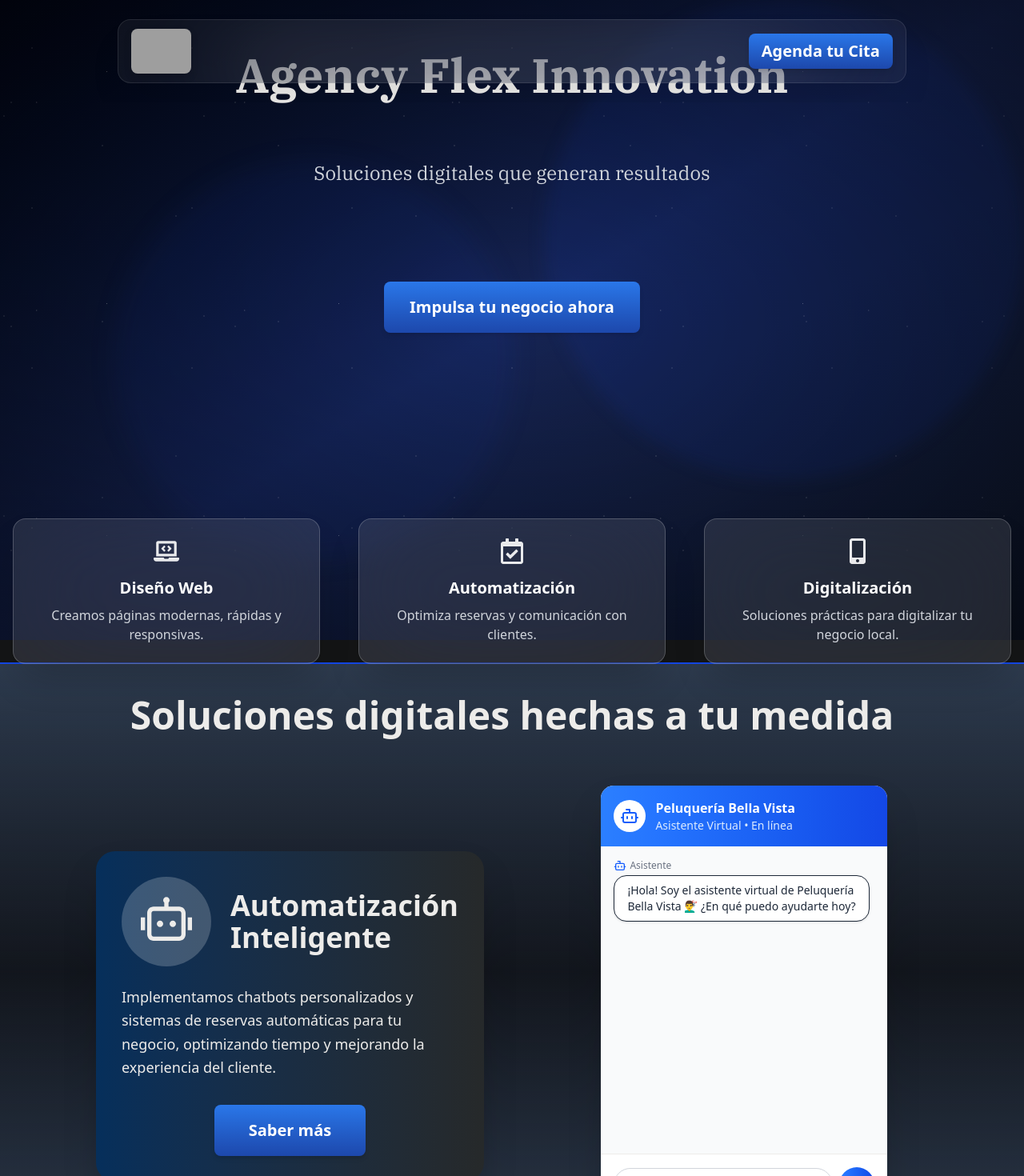
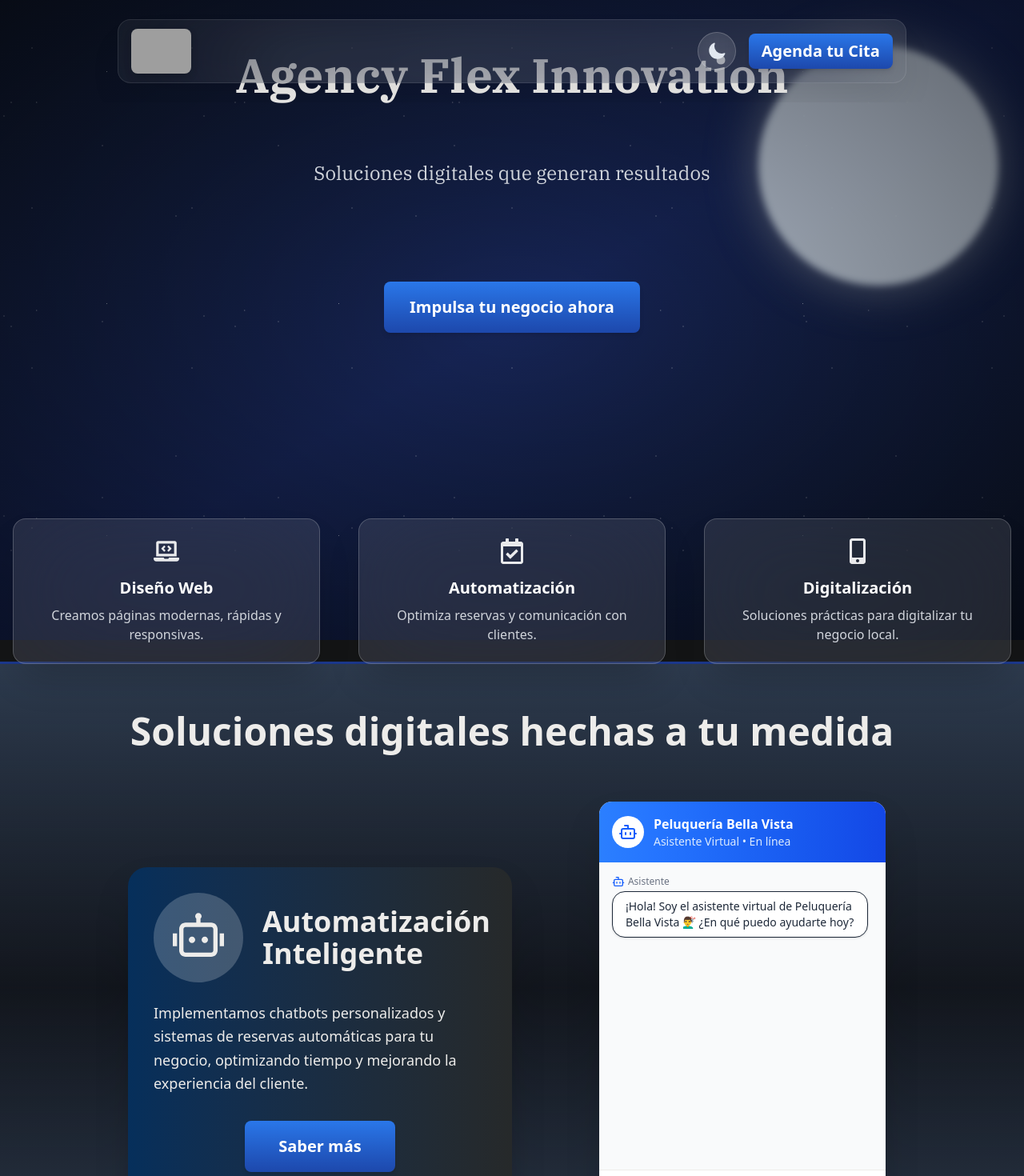
Before and after one commit to efeluxy/digital-agencyflexinnovations-personal, a React (Vite) app: page / in a window 1280 px wide. Shown: the top 1470 px of the page at 80% size. Built offline with nearby package versions, Linux system fonts and the light colour scheme; grey boxes are pictures that could not be loaded.

Commit message:
Background changed
Se ha cambiado el fondo de pantalla de la web y se ha tematizado con oscuro y claro como temas seleccionables.

```diff
--- a/src/App.tsx
+++ b/src/App.tsx
@@ -4,11 +4,13 @@ import Services from "./pages/Services";
 import About from "./pages/About";
 import AppLayout from "./layouts/AppLayout";
 import Form from "./pages/Form";
+import { ThemeProvider } from "./layouts/ThemeContext";
 
 function App() {
 
   return (
     <>
+      <ThemeProvider>
         <AppLayout>
           <Header />
           <Home />
@@ -16,6 +18,7 @@ function App() {
           <About />
           <Form />
         </AppLayout>
+      </ThemeProvider>
     </>
   );
 }
--- a/src/layouts/AppLayout.tsx
+++ b/src/layouts/AppLayout.tsx
@@ -1,34 +1,14 @@
 import React from "react";
-import {
-  // OceanDepthsTheme,
-  MidnightSkyTheme,
-  // ArcticFrostTheme,
-  // DeepSpaceTheme,
-} from "../layouts/BackgroundThemes";
+import { MidnightSkyTheme, SundaySkyTheme } from "./BackgroundThemes";
+import { useTheme } from "./ThemeContext";
 
 const AppLayout: React.FC<{ children: React.ReactNode }> = ({ children }) => {
-  // 🎨 Cambia aquí el tema que quieras usar
-  const selectedTheme = "midnight"; // Opciones: "ocean", "midnight", "arctic", "space"
-
-  const renderTheme = () => {
-    switch (selectedTheme) {
-      // case "ocean":
-      //   return <OceanDepthsTheme />;
-      case "midnight":
-        return <MidnightSkyTheme />;
-      // case "arctic":
-      //   return <ArcticFrostTheme />;
-      // case "space":
-      //   return <DeepSpaceTheme />;
-      default:
-        return <MidnightSkyTheme />;
-    }
-  };
+  const { theme } = useTheme();
 
   return (
     <div className="w-full flex flex-col">
-      {/* Fondo seleccionado */}
-      {renderTheme()}
+      {/* Fondo según tema seleccionado */}
+      {theme === "dark" ? <MidnightSkyTheme /> : <SundaySkyTheme />}
 
       {/* Contenido principal */}
       <main className="relative z-10 flex-1 w-full">{children}</main>
--- a/src/layouts/BackgroundThemes.tsx
+++ b/src/layouts/BackgroundThemes.tsx
@@ -1,54 +1,53 @@
-// 🌊 TEMA 1: Ocean Depths (Profundidades del Océano)
-export const OceanDepthsTheme = () => (
-  <div className="fixed inset-0 z-0 w-full overflow-hidden">
-    {/* Gradiente base azul profundo */}
-    <div className="absolute inset-0 bg-gradient-to-b from-slate-950 via-blue-950 to-gray-950" />
+// 🌙 TEMA OSCURO: Midnight Sky (Cielo de Medianoche)
+// export const MidnightSkyTheme = () => (
+//   <div className="fixed inset-0 z-0 w-full overflow-hidden">
+//     {/* Gradiente base noche */}
+//     <div className="absolute inset-0 bg-gradient-to-br from-slate-950 via-blue-950 to-slate-900" />
 
-    {/* Ondas horizontales sutiles */}
-    <div
-      className="absolute inset-0 opacity-30"
-      style={{
-        backgroundImage: `
-          repeating-linear-gradient(
-            0deg,
-            transparent,
-            transparent 100px,
-            rgba(59, 130, 246, 0.03) 100px,
-            rgba(59, 130, 246, 0.03) 200px
-          )
-        `
-      }}
-    />
+//     {/* Estrellas pequeñas */}
+//     <div
+//       className="absolute inset-0 opacity-40"
+//       style={{
+//         backgroundImage: `
+//           radial-gradient(1px 1px at 20% 30%, white, transparent),
+//           radial-gradient(1px 1px at 60% 70%, white, transparent),
+//           radial-gradient(1px 1px at 50% 50%, white, transparent),
+//           radial-gradient(1px 1px at 80% 10%, white, transparent),
+//           radial-gradient(1px 1px at 90% 60%, white, transparent),
+//           radial-gradient(1px 1px at 33% 80%, white, transparent),
+//           radial-gradient(1px 1px at 15% 55%, white, transparent)
+//         `,
+//         backgroundSize: '200px 200px, 300px 300px, 250px 250px, 280px 280px, 220px 220px, 260px 260px, 290px 290px',
+//         backgroundPosition: '0 0, 40px 60px, 130px 270px, 70px 100px, 150px 50px, 220px 180px, 90px 220px'
+//       }}
+//     />
 
-    {/* Patrón hexagonal */}
-    <div
-      className="absolute inset-0 opacity-5"
-      style={{
-        backgroundImage: `
-          radial-gradient(circle, rgba(96, 165, 250, 0.2) 1px, transparent 1px)
-        `,
-        backgroundSize: '60px 60px'
-      }}
-    />
+//     {/* Nebulosa azul/púrpura */}
+//     <div className="absolute top-0 right-0 w-[600px] h-[600px] bg-blue-800/15 rounded-full blur-[100px]" />
+//     <div className="absolute bottom-0 left-0 w-[500px] h-[500px] bg-indigo-800/10 rounded-full blur-[100px]" />
 
-    {/* Manchas de luz azul */}
-    <div className="absolute top-1/5 right-1/5 w-[500px] h-[500px] bg-blue-900/10 rounded-full blur-[15px]" />
-    <div className="absolute bottom-1/4 left-1/4 w-[500px] h-[500px] bg-blue-900/10 rounded-full blur-[15px]" />
+//     {/* Grid sutil futurista */}
+//     <div
+//       className="absolute inset-0 opacity-[0.03]"
+//       style={{
+//         backgroundImage: 'linear-gradient(rgba(59, 130, 246, 0.1) 1px, transparent 1px), linear-gradient(90deg, rgba(59, 130, 246, 0.1) 1px, transparent 1px)',
+//         backgroundSize: '100px 100px'
+//       }}
+//     />
 
-    {/* Overlay de profundidad */}
-    <div className="absolute inset-0 bg-gradient-to-t from-black/40 via-transparent to-black/20" />
-  </div>
-);
+//     {/* Viñeta */}
+//     <div className="absolute inset-0 bg-[radial-gradient(ellipse_at_center,_transparent_0%,_rgba(0,0,0,0.5)_100%)]" />
+//   </div>
+// );
 
-// 🌌 TEMA 2: Midnight Sky (Cielo de Medianoche)
 export const MidnightSkyTheme = () => (
   <div className="fixed inset-0 z-0 w-full overflow-hidden">
     {/* Gradiente base noche */}
-    <div className="absolute inset-0 bg-gradient-to-br from-slate-950 via-blue-950 to-slate-900" />
+    <div className="absolute inset-0 bg-gradient-to-br from-slate-900 via-blue-950 to-slate-900" />
 
     {/* Estrellas pequeñas */}
     <div
-      className="absolute inset-0 opacity-40"
+      className="absolute inset-0 opacity-50"
       style={{
         backgroundImage: `
           radial-gradient(1px 1px at 20% 30%, white, transparent),
@@ -65,8 +64,8 @@ export const MidnightSkyTheme = () => (
     />
 
     {/* Nebulosa azul/púrpura */}
-    <div className="absolute top-0 right-0 w-[600px] h-[600px] bg-blue-800/15 rounded-full blur-[10px]" />
-    <div className="absolute bottom-1/8 left-1/9 w-[500px] h-[500px] bg-blue-800/10 rounded-full blur-[15px]" />
+    <div className="absolute top-1/14 right-1/40 w-[300px] h-[300px] bg-slate-300/90 rounded-full blur-[5px] shadow-gray-500 shadow-[0_0_60px]" />
+    {/* <div className="absolute bottom-1/8 left-1/9 w-[500px] h-[500px] bg-blue-800/10 rounded-full blur-[15px]" /> */}
 
     {/* Grid sutil futurista */}
     <div
@@ -82,69 +81,45 @@ export const MidnightSkyTheme = () => (
   </div>
 );
 
-// 🏔️ TEMA 3: Arctic Frost (Escarcha Ártica)
-export const ArcticFrostTheme = () => (
-  <div className="fixed inset-0 z-0 w-full overflow-hidden">
-    {/* Gradiente base frío */}
-    <div className="absolute inset-0 bg-gradient-to-br from-slate-950 via-cyan-950 to-gray-950" />
 
-    {/* Patrón cristalino */}
+// ☀️ TEMA CLARO: Sunday Sky (Cielo de Domingo)
+export const SundaySkyTheme = () => (
+<div className="fixed inset-0 z-0 w-full overflow-hidden">
+    {/* Gradiente base cielo claro */}
+    <div className="absolute inset-0 bg-gradient-to-br from-blue-500 to-gray-900" />
+
+    {/* Estrellas suaves */}
     <div
-      className="absolute inset-0 opacity-20"
+      className="absolute inset-0 opacity-30"
       style={{
         backgroundImage: `
-          linear-gradient(30deg, transparent 48%, rgba(6, 182, 212, 0.05) 49%, rgba(6, 182, 212, 0.05) 51%, transparent 52%),
-          linear-gradient(150deg, transparent 48%, rgba(6, 182, 212, 0.05) 49%, rgba(6, 182, 212, 0.05) 51%, transparent 52%)
+          radial-gradient(1px 1px at 20% 30%, #000000ff, transparent),
+          radial-gradient(1px 1px at 60% 70%, #000000ff, transparent),
+          radial-gradient(1px 1px at 50% 50%, #000000ff, transparent),
+          radial-gradient(1px 1px at 80% 10%, #000000ff, transparent),
+          radial-gradient(1px 1px at 90% 60%, #000000ff, transparent),
+          radial-gradient(1px 1px at 33% 80%, #000000ff, transparent),
+          radial-gradient(1px 1px at 15% 55%, #000000ff, transparent)
         `,
-        backgroundSize: '50px 50px'
+        backgroundSize: '200px 200px, 300px 300px, 250px 250px, 280px 280px, 220px 220px, 260px 260px, 290px 290px',
+        backgroundPosition: '0 0, 40px 60px, 130px 270px, 70px 100px, 150px 50px, 220px 180px, 90px 220px'
       }}
     />
 
-    {/* Manchas luminosas cyan */}
-    <div className="absolute top-1/3 left-1/4 w-[450px] h-[450px] bg-cyan-900/12 rounded-full blur-[110px]" />
-    <div className="absolute bottom-1/4 right-1/3 w-[380px] h-[380px] bg-blue-800/10 rounded-full blur-[100px]" />
+    {/* Nebulosa azul pastel y lavanda */}
+    <div className="absolute top-1/14 left-1/40 w-[450px] h-[450px] bg-yellow-500/70 rounded-full blur-[5px] shadow-yellow-400 shadow-[0_0_80px]" />
+    {/* <div className="absolute bottom-0 left-0 w-[500px] h-[500px] bg-indigo-300/75 rounded-full blur-[80px]" /> */}
 
-    {/* Textura de hielo sutil */}
+    {/* Grid sutil futurista */}
     <div
-      className="absolute inset-0 opacity-10"
+      className="absolute inset-0 opacity-[0.03]"
       style={{
-        backgroundImage: 'radial-gradient(circle at 20% 50%, rgba(165, 243, 252, 0.1) 0%, transparent 50%), radial-gradient(circle at 80% 80%, rgba(165, 243, 252, 0.1) 0%, transparent 50%)'
+        backgroundImage: 'linear-gradient(rgba(40, 106, 182, 0) 1px, transparent 1px), linear-gradient(90deg, rgba(34, 90, 153, 0) 1px, transparent 1px)',
+        backgroundSize: '100px 100px'
       }}
     />
 
-    {/* Overlay */}
-    <div className="absolute inset-0 bg-gradient-to-b from-transparent via-black/5 to-black/30" />
+    {/* Viñeta suave */}
+    <div className="absolute inset-0 bg-[radial-gradient(ellipse_at_center,_transparent_0%,_rgba(0,0,0,0.2)_100%)]" />
   </div>
 );
-
-// 🌑 TEMA 4: Deep Space (Espacio Profundo) - Ultra Minimalista
-export const DeepSpaceTheme = () => (
-  <div className="fixed inset-0 z-0 w-full overflow-hidden">
-    {/* Gradiente muy oscuro */}
-    <div className="absolute inset-0 bg-gradient-to-b from-gray-950 via-slate-950 to-black" />
-
-    {/* Líneas verticales sutiles */}
-    <div
-      className="absolute inset-0 opacity-[0.07]"
-      style={{
-        backgroundImage: 'repeating-linear-gradient(90deg, transparent, transparent 2px, rgba(100, 116, 139, 0.3) 2px, rgba(100, 116, 139, 0.3) 3px)',
-        backgroundSize: '100px 100%'
-      }}
-    />
-
-    {/* Resplandor azul central muy sutil */}
-    <div className="absolute top-1/2 left-1/2 -translate-x-1/2 -translate-y-1/2 w-[800px] h-[800px] bg-blue-950/8 rounded-full blur-[150px]" />
-
-    {/* Puntos dispersos */}
-    <div
-      className="absolute inset-0 opacity-25"
-      style={{
-        backgroundImage: 'radial-gradient(circle, rgba(148, 163, 184, 0.2) 0.5px, transparent 0.5px)',
-        backgroundSize: '80px 80px'
-      }}
-    />
-
-    {/* Degradado superior e inferior */}
-    <div className="absolute inset-0 bg-gradient-to-b from-black/20 via-transparent to-black/40" />
-  </div>
-);
--- a/src/layouts/Header.tsx
+++ b/src/layouts/Header.tsx
@@ -1,17 +1,20 @@
 import { useEffect, useState } from "react";
 import Button from "../components/Button";
 import { HiX, HiMenu } from "react-icons/hi";
+import { HiMoon, HiSun } from "react-icons/hi2";
 import logo from "../assets/logo/logo.png";
 import useScrollTo from "../utils/useScrollTo";
+import { useTheme } from "../layouts/ThemeContext";
 
 export default function Header() {
   const [isOpen, setIsOpen] = useState(false);
   const [isVisible, setIsVisible] = useState(true);
   const [lastScrollY, setLastScrollY] = useState(0);
   const [activeSection, setActiveSection] = useState("Inicio");
+  const { theme, toggleTheme } = useTheme();
 
-  var scrollTo = useScrollTo();
-  var sections = ["Inicio", "Servicios", "Sobre Nosotros", "Contacto"];
+  const scrollTo = useScrollTo();
+  const sections = ["Inicio", "Servicios", "Sobre Nosotros", "Contacto"];
 
   // Control header hide/show
   useEffect(() => {
@@ -40,7 +43,7 @@ export default function Header() {
           }
         });
       },
-      { threshold: 0.5 } // 50% visible
+      { threshold: 0.3 }
     );
 
     sections.forEach((section) => {
@@ -109,7 +112,24 @@ export default function Header() {
             ))}
           </div>
 
-          <div className="hidden md:flex">
+          {/* Botones derecha: Theme Switch + CTA */}
+          <div className="hidden md:flex items-center gap-4">
+            {/* Theme Switch Button */}
+            <button
+              onClick={toggleTheme}
+              className="relative w-12 h-12 rounded-full bg-white/10 backdrop-blur-md border border-white/20
+                         flex items-center justify-center transition-all duration-300 hover:scale-110
+                         hover:bg-white/20 hover:shadow-lg group"
+              aria-label="Toggle theme"
+            >
+              {theme === "light" ? (
+                <HiSun className="w-6 h-6 text-yellow-300 transition-transform duration-300 group-hover:rotate-180" />
+              ) : (
+                <HiMoon className="w-6 h-6 text-slate-200 transition-transform duration-300 group-hover:-rotate-12" />
+              )}
+            </button>
+
+            {/* CTA Button */}
             <div className="relative rounded-xl transition-all duration-300 ease">
               <Button text={"Agenda tu Cita"} className="p-3 text-xl" />
             </div>
@@ -143,6 +163,26 @@ export default function Header() {
             </p>
           ))}
 
+          {/* Theme Switch Mobile */}
+          <button
+            onClick={toggleTheme}
+            className="w-full py-4 px-6 rounded-xl bg-white/10 backdrop-blur-xl border border-white/20
+                       flex items-center justify-center gap-3 transition-all duration-300
+                       hover:bg-white/20 transform hover:scale-105"
+          >
+            {theme === "dark" ? (
+              <>
+                <HiSun className="w-6 h-6 text-yellow-300" />
+                <span className="text-white/90">Tema Claro</span>
+              </>
+            ) : (
+              <>
+                <HiMoon className="w-6 h-6 text-slate-700" />
+                <span className="text-white/90">Tema Oscuro</span>
+              </>
+            )}
+          </button>
+
           <div
             className="mt-4 relative overflow-hidden rounded-xl"
             style={{
--- /dev/null
+++ b/src/layouts/ThemeContext.tsx
@@ -0,0 +1,33 @@
+import { createContext, useContext, useState } from "react";
+import type { ReactNode } from "react";
+
+type Theme = "dark" | "light";
+
+interface ThemeContextType {
+  theme: Theme;
+  toggleTheme: () => void;
+}
+
+const ThemeContext = createContext<ThemeContextType | undefined>(undefined);
+
+export const ThemeProvider: React.FC<{ children: ReactNode }> = ({ children }) => {
+  const [theme, setTheme] = useState<Theme>("dark");
+
+  const toggleTheme = () => {
+    setTheme((prev) => (prev === "dark" ? "light" : "dark"));
+  };
+
+  return (
+    <ThemeContext.Provider value={{ theme, toggleTheme }}>
+      {children}
+    </ThemeContext.Provider>
+  );
+};
+
+export const useTheme = () => {
+  const context = useContext(ThemeContext);
+  if (!context) {
+    throw new Error("useTheme must be used within ThemeProvider");
+  }
+  return context;
+};
--- a/src/pages/Services.tsx
+++ b/src/pages/Services.tsx
@@ -3,8 +3,9 @@ import ServicesCard from "../components/ServicesCard";
 
 export default function Services() {
   return (
-      <div className="w-full px-6 py-6 md:px-30 md:py-10
-          outline-2 outline-blue-700
+    <section id='Servicios'>
+      <div className="w-full px-6 py-6 md:px-40 md:py-15 shadow-xl/30 shadow-blue-700
+          outline-3 outline-blue-900
           bg-gradient-to-b from-slate-700/85 via-gray-900/40 to-slate-700/85">
         <h2 className="text-4xl md:text-5xl font-bold text-center mb-16">
           Soluciones digitales hechas a tu medida
@@ -21,6 +22,6 @@ export default function Services() {
           </div>
         </div>
       </div>
-    // {/* </SectionWrapper> */}
+    </section>
   );
 }
```
Lines whose indentation alone changed are shown as unchanged.
